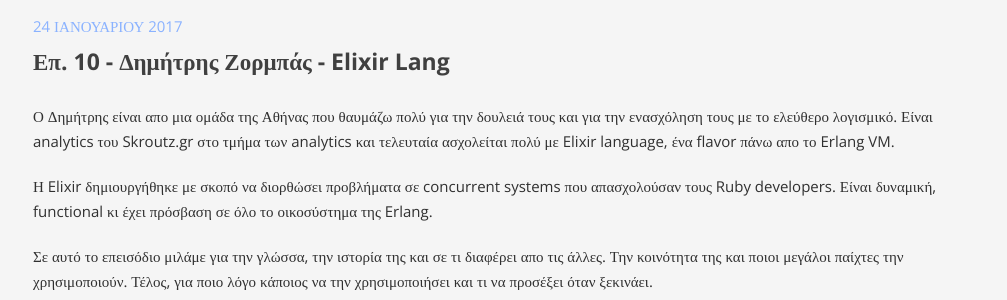
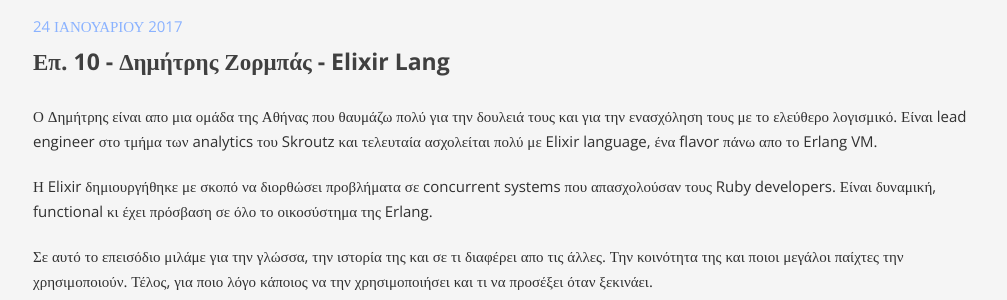
Before and after one commit to kbariotis/devastation-podcast, a Jekyll site: the page built from _posts/2017-01-24-ep10-Dimitris-Zorbas.markdown, in a window 1280 px wide and 900 px high, scrolled down 439 px. Shown: the part 154-454 px from the top of the window, without its empty margins (137-1144 px from the left). Built offline with Jekyll 4.4.1, drawn with Linux system fonts in a browser that asks for light colours; Markdown is read by kramdown in place of the engine named in the settings; comment, search, counter and statistics services are not loaded.

Commit message:
fix post

```diff
--- a/_posts/2017-01-24-ep10-Dimitris-Zorbas.markdown
+++ b/_posts/2017-01-24-ep10-Dimitris-Zorbas.markdown
@@ -11,13 +11,13 @@
 length: 29097064
 summary: "Ο Δημήτρης είναι απο μια ομάδα της Αθήνας που θαυμάζω πολύ και για την
 δουλειά τους και για την ενασχόληση τους με το ελεύθερο λογισμικό. Είναι lead engineer
-στο τμήμα των analytics του Skroutz.gr και τελευταία ασχολείται πολύ με Elixir language,
+στο τμήμα των analytics του Skroutz και τελευταία ασχολείται πολύ με Elixir language,
 ένα flavor πάνω απο το Erlang VM."
 ---
 Ο Δημήτρης είναι απο μια ομάδα της Αθήνας που θαυμάζω πολύ για την δουλειά τους
-και για την ενασχόληση τους με το ελεύθερο λογισμικό. Είναι analytics του Skroutz.gr
-στο τμήμα των analytics και τελευταία ασχολείται πολύ με Elixir language, ένα flavor
-πάνω απο το Erlang VM.
+και για την ενασχόληση τους με το ελεύθερο λογισμικό. Είναι lead engineer στο τμήμα των
+analytics του Skroutz και τελευταία ασχολείται πολύ με Elixir language, ένα
+flavor πάνω απο το Erlang VM.
 
 Η Elixir δημιουργήθηκε με σκοπό να διορθώσει προβλήματα σε concurrent systems που
 απασχολούσαν τους Ruby developers. Είναι δυναμική, functional κι έχει πρόσβαση σε όλο
```
